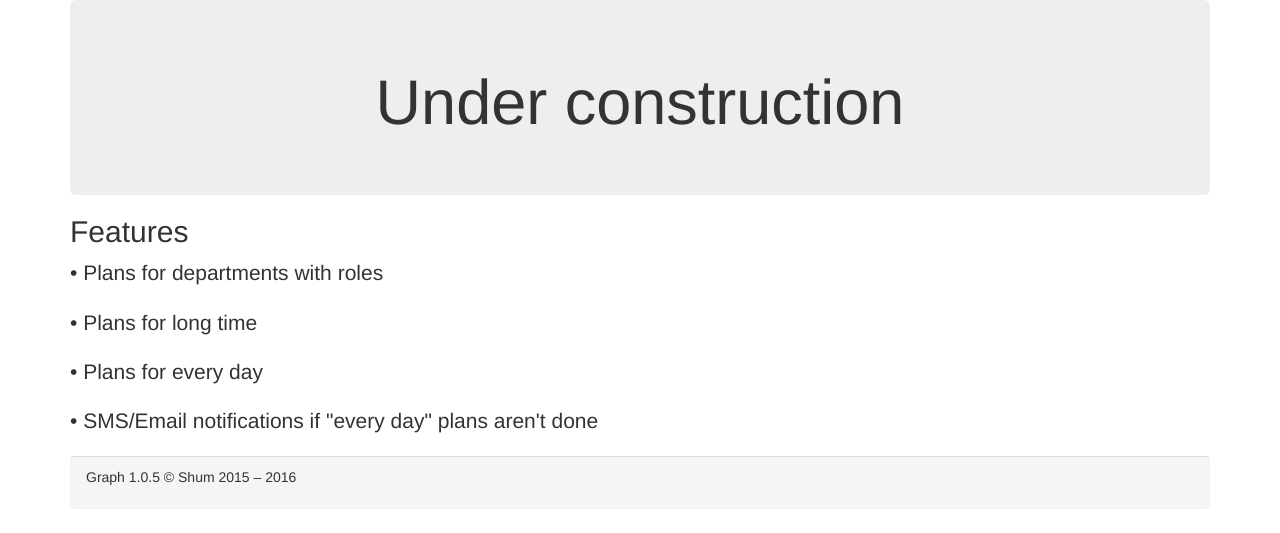
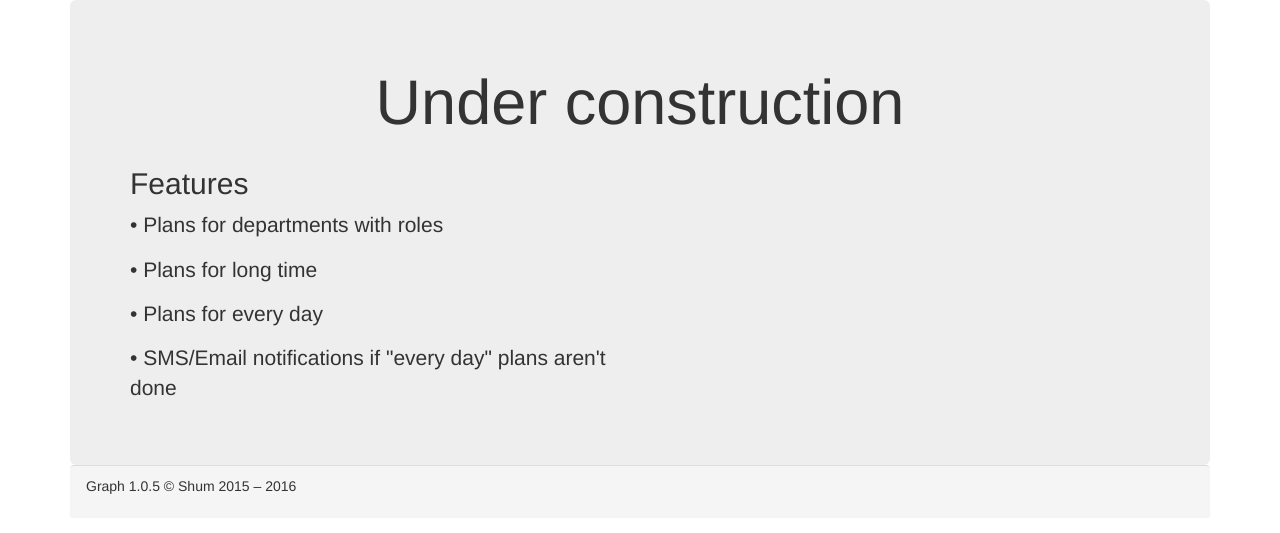
Before and after one commit to Shuma2/graph, a PHP site: page /php/plans.php in a window 1280 px wide. Shown: the part 52-585 px from the top of the page. Run offline with PHP 8.4, Linux system fonts and the light colour scheme; some libraries are stand-ins or nearby versions.

Commit message:
"Features" moved to jumbotron div

```diff
--- a/php/plans.html.php
+++ b/php/plans.html.php
@@ -26,10 +26,7 @@
 <div class="container">
     <div class="jumbotron" align="center">
         <h1>Under construction</h1>
-    </div>
-</div>
-<div class="container">
-    <div class="body-content">
+        <div class="body-content" align="left">
             <div class="row">
                 <div class="col-md-6">
                     <h2>Features</h2>
@@ -41,6 +38,7 @@
             </div>
         </div>
     </div>
+</div>
 <?php include $_SERVER['DOCUMENT_ROOT'] . '/php/footer.html.php'; ?>
 </body>
 </html>
```
Lines whose indentation alone changed are shown as unchanged.
